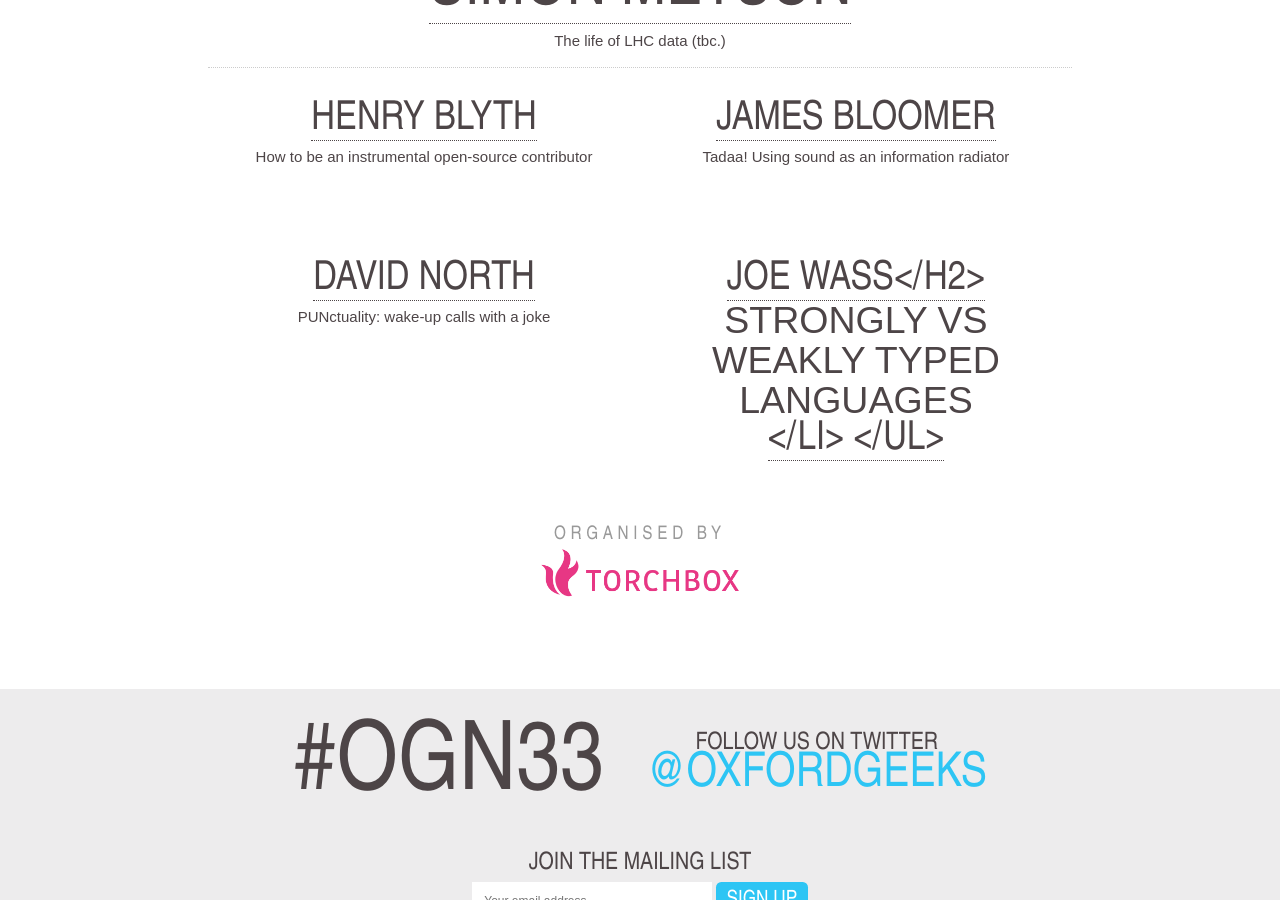
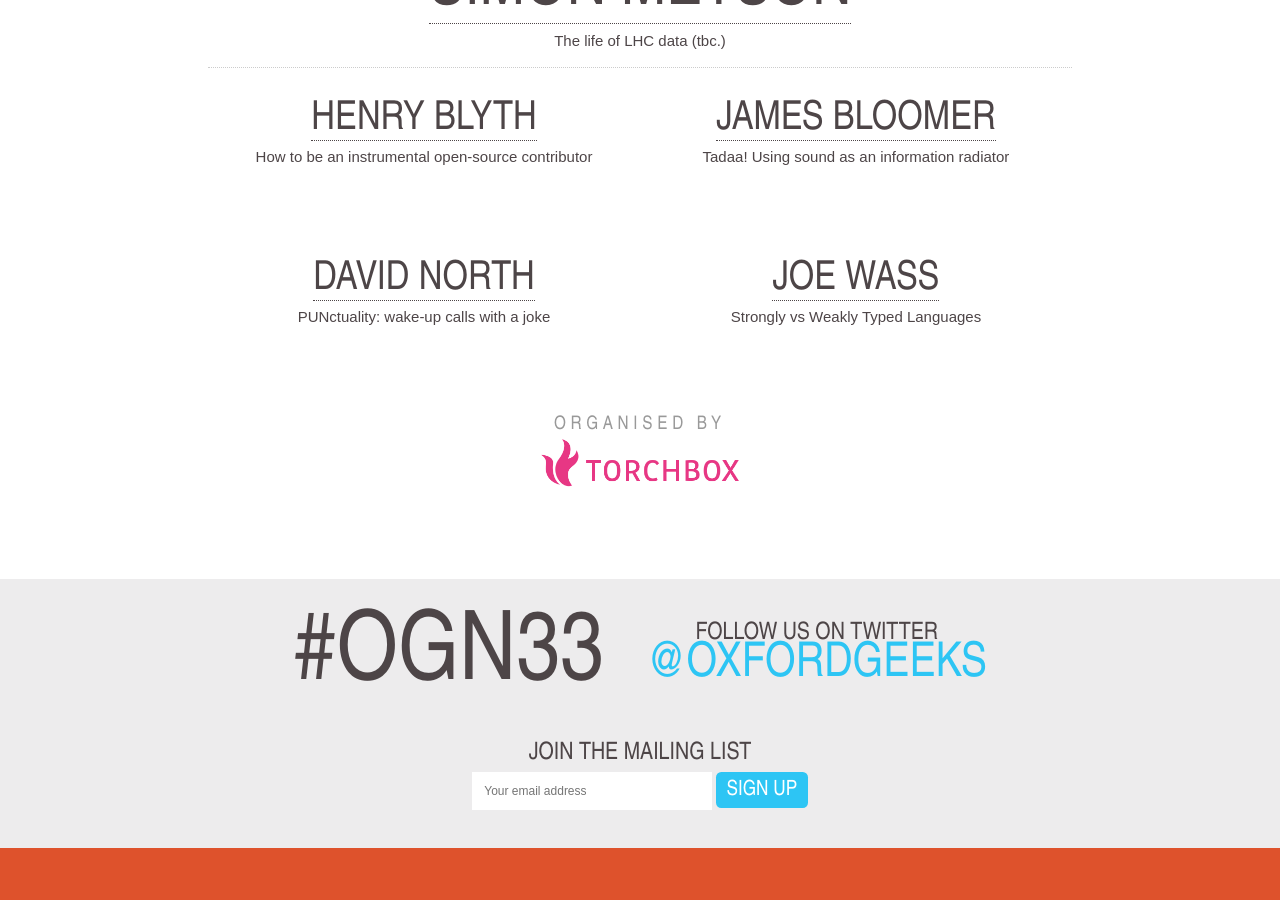
Before and after one commit to torchbox/ogn, a Jekyll site: the page built from _posts/2013-10-16-ogn33.markdown, in a window 1280 px wide and 900 px high, scrolled down 667 px. Built offline with Jekyll 4.4.1, drawn with Linux system fonts in a browser that asks for light colours; nearby versions of some CDN libraries; Markdown is read by kramdown in place of the engine named in the settings.

```diff
--- a/_posts/2013-10-16-ogn33.markdown
+++ b/_posts/2013-10-16-ogn33.markdown
@@ -51,7 +51,7 @@ keynoters: [Simon Metson]
         <p>PUNctuality: wake-up calls with a joke</p>
     </li>
     <li itemprop="performer" itemscope="itemscope" itemtype="http://schema.org/Person">
-        <h2 itemprop="name"><a href="http://afandian.com/" >Joe Wass</h2>
+        <h2 itemprop="name"><a href="http://afandian.com/" >Joe Wass</a></h2>
         <p>Strongly vs Weakly Typed Languages</p>
     </li>
 </ul>
```
